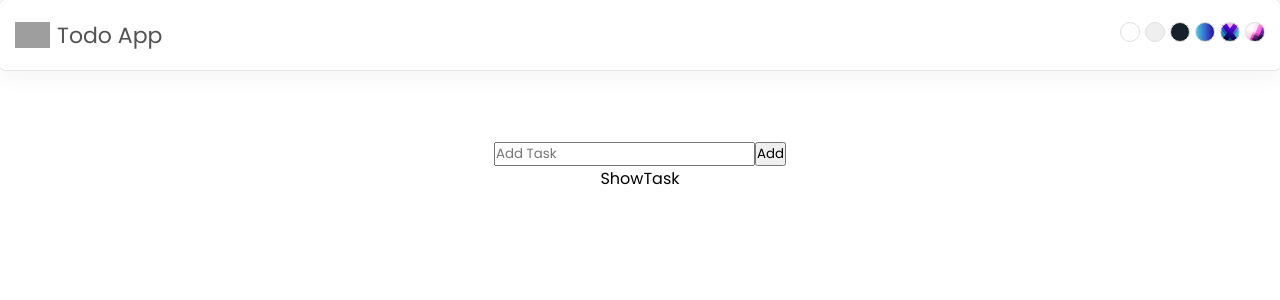
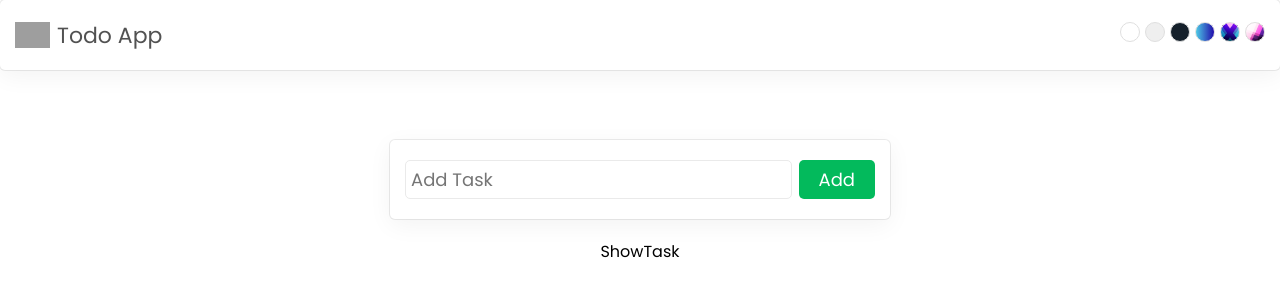
Before and after one commit to Avinash9694/To-Do-App, a React (Create React App) app: page / in a window 1280 px wide. Shown: the top 300 px of the page. Built offline with nearby package versions, Linux system fonts and the light colour scheme; grey boxes are pictures that could not be loaded.

Commit message:
added style for AddTask component

```diff
--- a/src/index.css
+++ b/src/index.css
@@ -90,3 +90,43 @@ header .themeSelector span{
   cursor: pointer;
   border: 1px solid #dfdfdf;
 }
+
+.addTask {
+  padding: 20px 15px;
+  border-radius: 5px;
+  background-color: #FFFFFF;
+  max-width: 500px;
+  margin: 20px auto;
+  box-shadow: var(--box-shadow);
+}
+
+.addTask form{
+  display: flex;
+  gap: 7px;
+}
+
+.addTask form input{
+  flex-grow: 1;
+  padding: 5px 5px;
+  border: 1px solid #eaeaea;
+  border-radius: 5px;
+  font-size: 18px;
+}
+
+.addTask form input:focus{
+  outline: 0.5px solid #eaeaea;
+}
+
+.addTask form button{
+  background-color: #03ba5c;
+  color: #FFFFFF;
+  border: none;
+  padding: 5px 20px;
+  border-radius: 5px;
+  cursor: pointer;
+  font-size: 18px;
+}
+
+.addTask form button:hover{
+  background-color: #03b056;
+}
```
